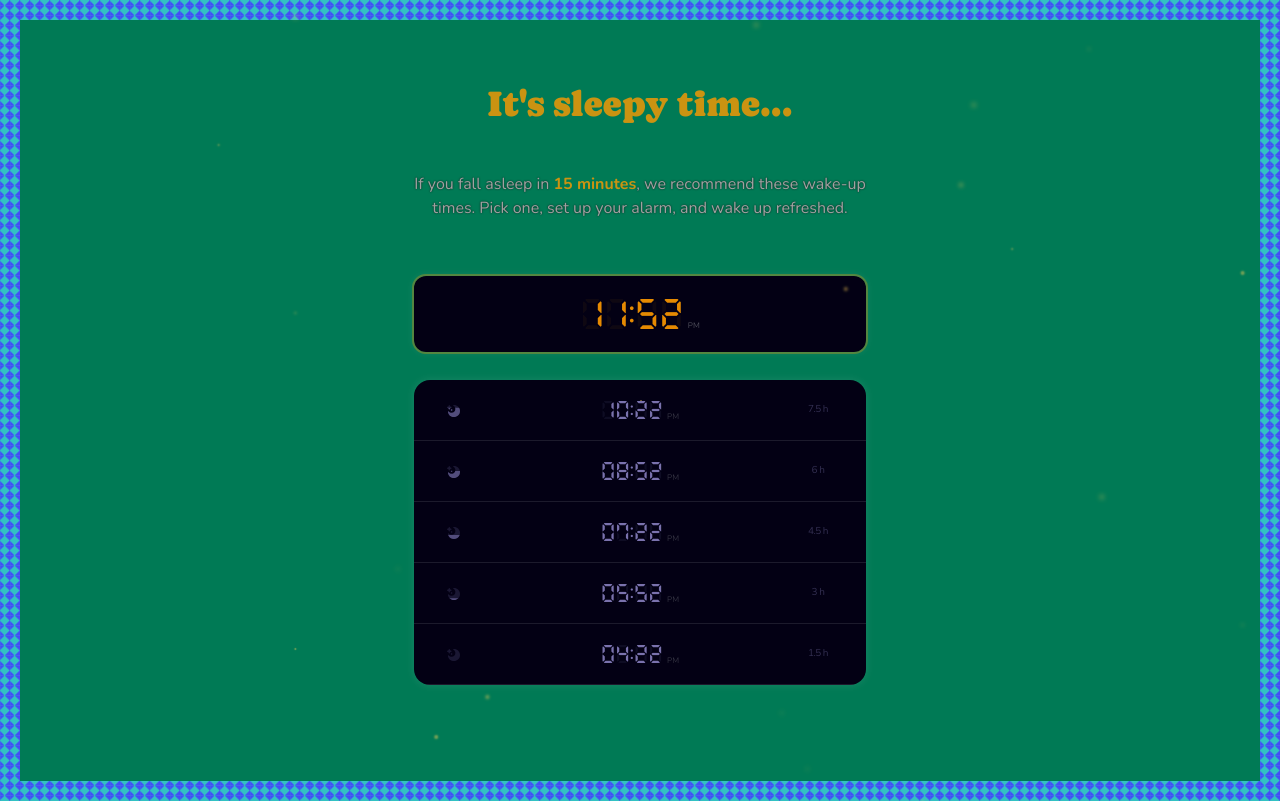
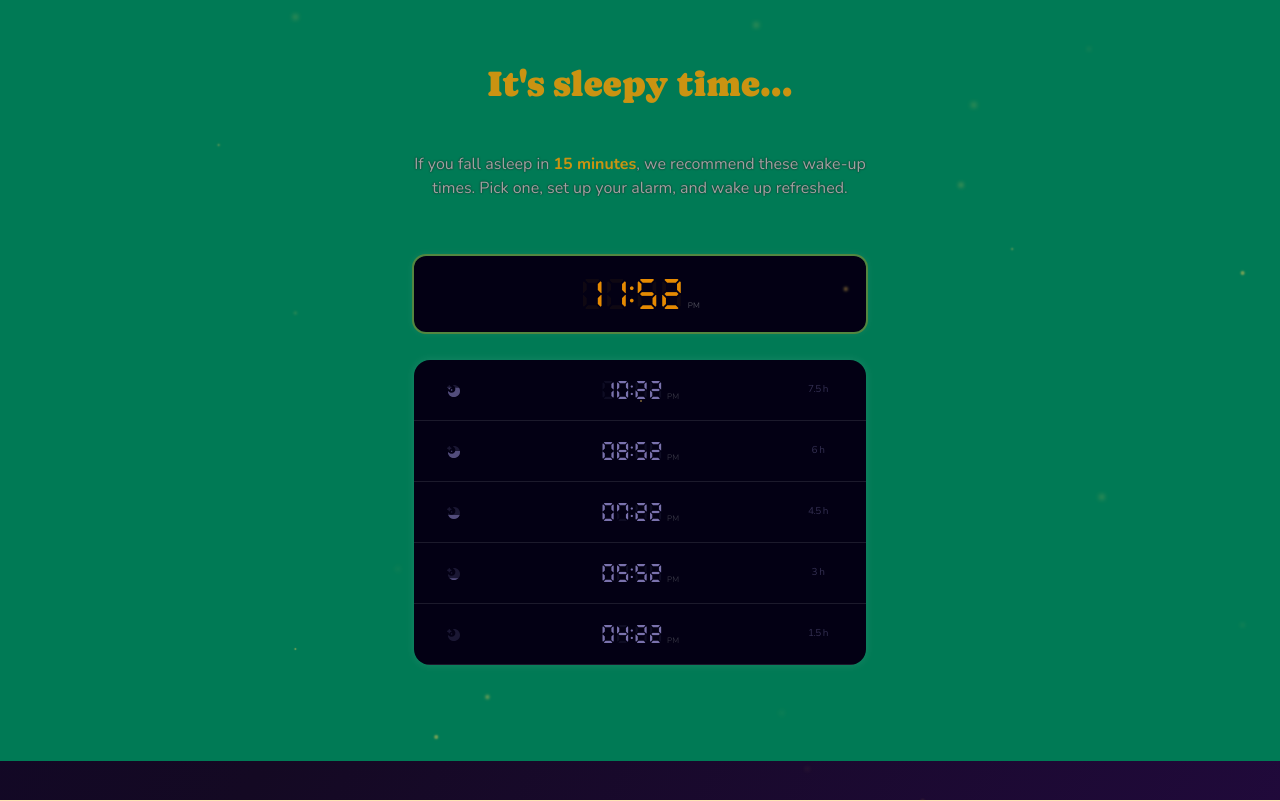
Before and after one commit to aronsantha/wakey, a React (Vite) app: page / in a window 1280 px wide. Built offline with nearby package versions, Linux system fonts and the light colour scheme.

Commit message:
wip test

```diff
--- a/src/style.css
+++ b/src/style.css
@@ -33,30 +33,20 @@ html {
   /* background-color: #1b1426; */
   background-color: moccasin;
   overscroll-behavior: none; /* prevent bouncy overscroll effects, eg. "pull-to-refresh" */
-  padding: var(--safe-area-inset-top) var(--safe-area-inset-right)
-    var(--safe-area-inset-bottom) var(--safe-area-inset-left);
 }
 
 body {
   min-height: 100dvh;
   margin: 0;
-  padding: 20px;
+  padding: 0 var(--safe-area-inset-right) var(--safe-area-inset-bottom)
+    var(--safe-area-inset-left);
   display: block;
   overflow-y: scroll;
   color: #e3e3e3;
   background: linear-gradient(-60deg, #280a4a, #140923, #0a0331);
   background-size: 200% 200%;
   animation: gradient 30s infinite;
-
   background-color: red;
-  background-image:
-    linear-gradient(135deg, #444cf7 25%, transparent 25%),
-    linear-gradient(225deg, #444cf7 25%, transparent 25%),
-    linear-gradient(45deg, #444cf7 25%, transparent 25%),
-    linear-gradient(315deg, #444cf7 25%, #32c2c2 25%);
-
-  background-size: 10px 10px;
-  background-repeat: repeat;
 }
 
 .stars {
```
